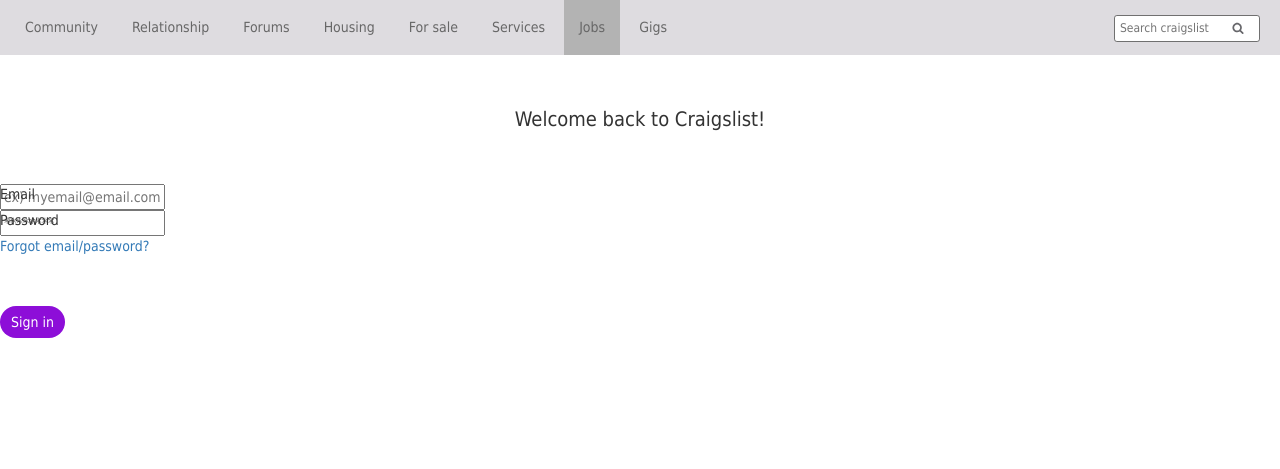
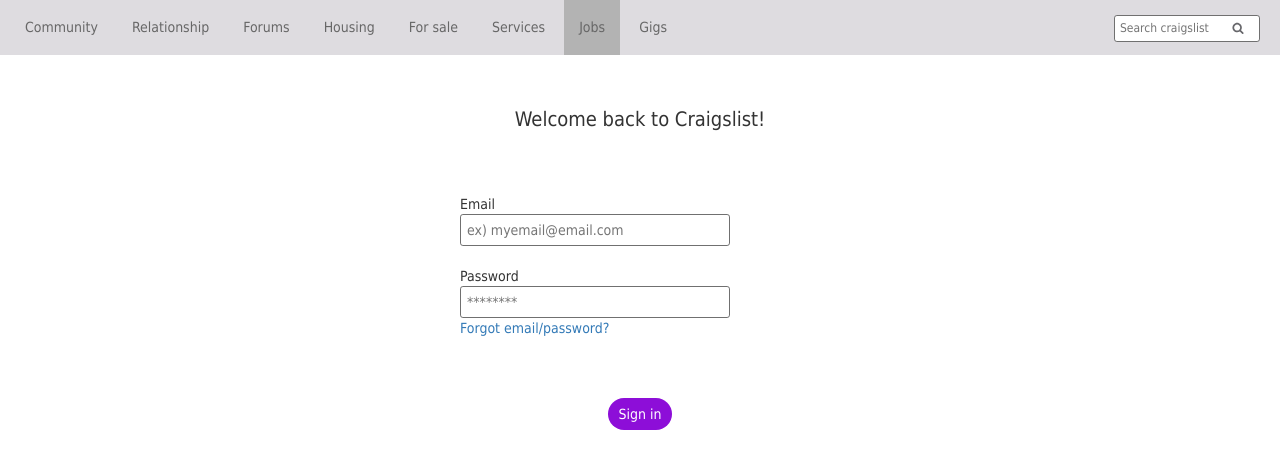
Before and after one commit to RebeccaPark/craigslist-redesign, a Flask app: page /sign_in in a window 1280 px wide. Shown: the part 55-524 px from the top of the page. Run offline with Flask 2, Linux system fonts and the light colour scheme; some libraries are stand-ins or nearby versions.

Commit message:
Change in sign-in.html

```diff
--- a/static/style/main.css
+++ b/static/style/main.css
@@ -122,7 +122,8 @@
 
 .search:focus,
 .search:active,
-.category-search input:focus {
+.category-search input:focus,
+.sign-in-form input:focus {
 	outline: none;
 	border-color: #8D0ED8;
 	outline-color: #8D0ED8;
@@ -322,17 +323,28 @@
 }
 
 .sign-in-form {
-	margin: 50px auto;
+	margin: 60px auto;
 }
 
-.sign-in-container {
+.sign-in-form input {
+	color: #67676B;
+	border-radius: 2.9px;
+	border: solid 1px #707070;
+	width: 75%;
+	padding: 5px 6px;
 }
 
-.form-name {
-	position: absolute;
+.sign-in-form input:first-of-type {
+	margin-bottom: 20px;
+}
+
+.sign-in-form a {
 	display: block;
 }
 
+.sign-in-btn {
+	margin: 0 auto;
+}
 
 input[type=checkbox]:focus {
 	background-color: #8D0ED8;
--- a/templates/sign_in.html
+++ b/templates/sign_in.html
@@ -1,16 +1,20 @@
 {% extends "layout.html" %}
 {% block content %}
 <div class="title">Welcome back to Craigslist!</div>
-<div class="sign-in-container">
-	<div class="sign-in-form">
-		<form>
-			<div class="form-name">Email</div>
-			<div><input type="text number" placeholder="ex) myemail@email.com"></div>
-			<div class="form-name">Password</div>
-			<div><input type="text number" placeholder="********"></div>
-		</form>
-		<a href="/">Forgot email/password?</a>
+<div class="container">
+	<div class="row">
+		<div class="col-sm-4"></div>
+		<div class="col-sm-4">
+			<form class='sign-in-form'>
+				<div>Email</div>
+				<input type="text number" placeholder="ex) myemail@email.com" />
+				<div>Password</div>
+				<input type="text number" placeholder="********" />
+				<a href="/">Forgot email/password?</a>
+			</form>
+			<button type="submit" class="sign-in-btn btn btn-purple">Sign in</button>
+		</div>
+		<div class="col-sm-4"></div>
 	</div>
-	<button type="submit" class="btn btn-purple">Sign in</button>
 </div>
 {% endblock %}
```
